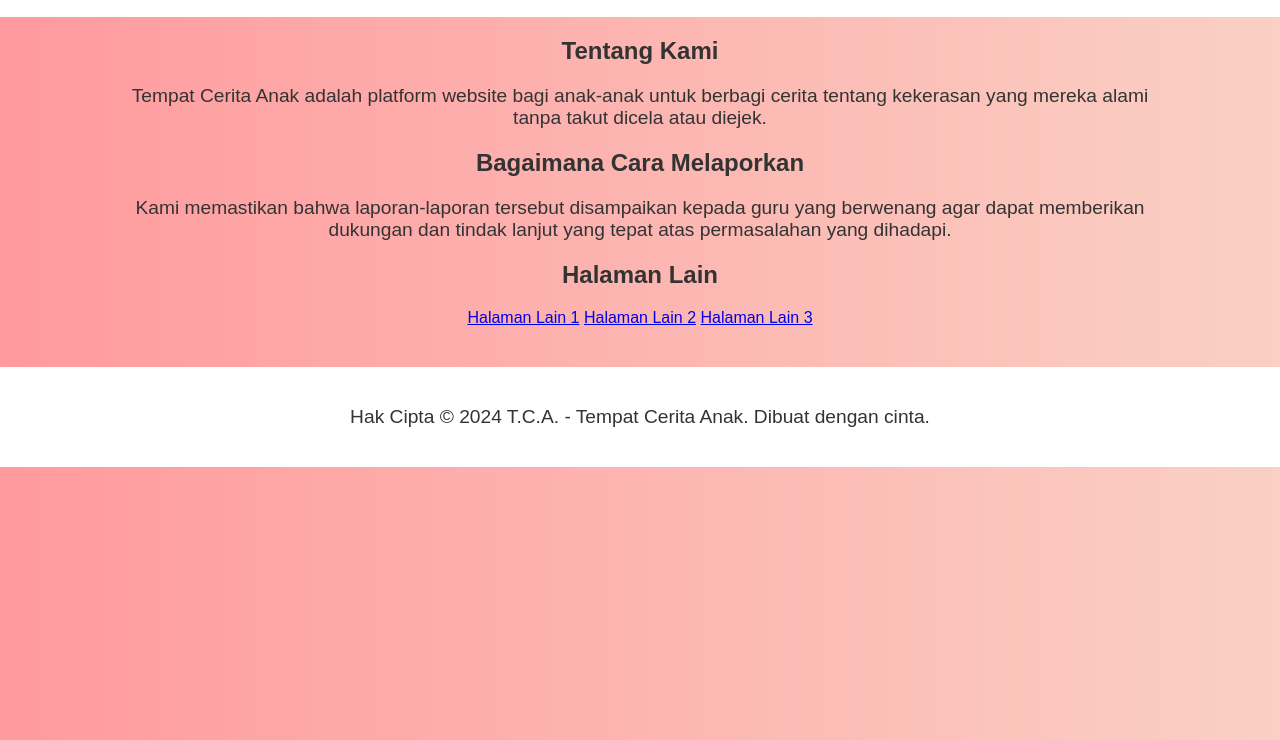
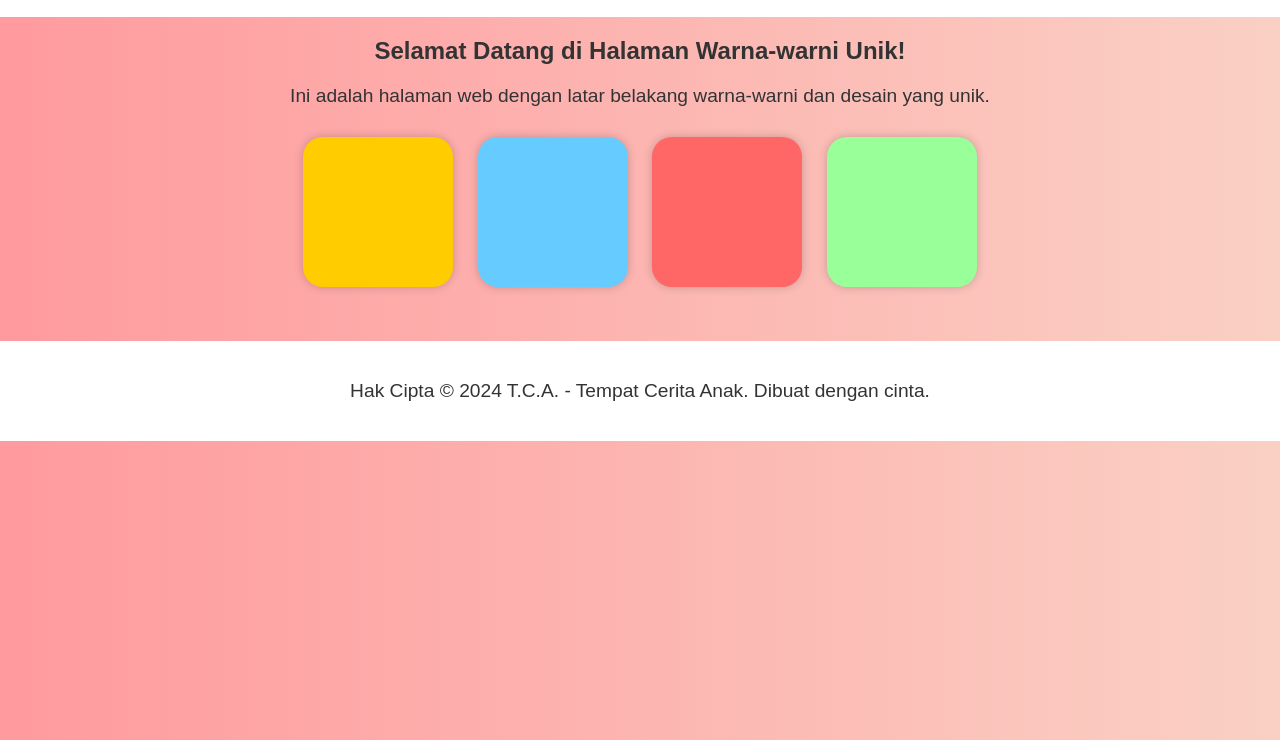
Before and after one commit to tca-dpsh/Tca-dpsh.github.io, a plain HTML site: page index.html in a window 1280 px wide. Shown: the part 60-800 px from the top of the page. Drawn offline with Linux system fonts and the light colour scheme.

Commit message:
Update index.html

```diff
--- a/index.html
+++ b/index.html
@@ -14,26 +14,18 @@
         </div>
     </header>
     <main>
-        <section id="about">
+        <section id="welcome">
             <div class="container">
-                <h2>Tentang Kami</h2>
-                <p>Tempat Cerita Anak adalah platform website bagi anak-anak untuk berbagi cerita tentang kekerasan yang mereka alami tanpa takut dicela atau diejek.</p>
-                <!-- Tambahkan informasi lebih lanjut tentang T.C.A. di sini -->
+                <h2>Selamat Datang di Halaman Warna-warni Unik!</h2>
+                <p>Ini adalah halaman web dengan latar belakang warna-warni dan desain yang unik.</p>
             </div>
         </section>
-        <section id="report">
+        <section id="boxes">
             <div class="container">
-                <h2>Bagaimana Cara Melaporkan</h2>
-                <p>Kami memastikan bahwa laporan-laporan tersebut disampaikan kepada guru yang berwenang agar dapat memberikan dukungan dan tindak lanjut yang tepat atas permasalahan yang dihadapi.</p>
-                <!-- Tambahkan informasi tentang proses pelaporan di sini -->
-            </div>
-        </section>
-        <section id="buttons">
-            <div class="container">
-                <h2>Halaman Lain</h2>
-                <a href="halaman_lain_1.html" class="button">Halaman Lain 1</a>
-                <a href="halaman_lain_2.html" class="button">Halaman Lain 2</a>
-                <a href="halaman_lain_3.html" class="button">Halaman Lain 3</a>
+                <div class="box yellow"></div> <!-- Kotak dengan warna kuning -->
+                <div class="box light-blue"></div> <!-- Kotak dengan warna biru muda -->
+                <div class="box light-pink"></div> <!-- Kotak dengan warna merah muda -->
+                <div class="box light-green"></div> <!-- Kotak dengan warna hijau muda -->
             </div>
         </section>
     </main>
```
